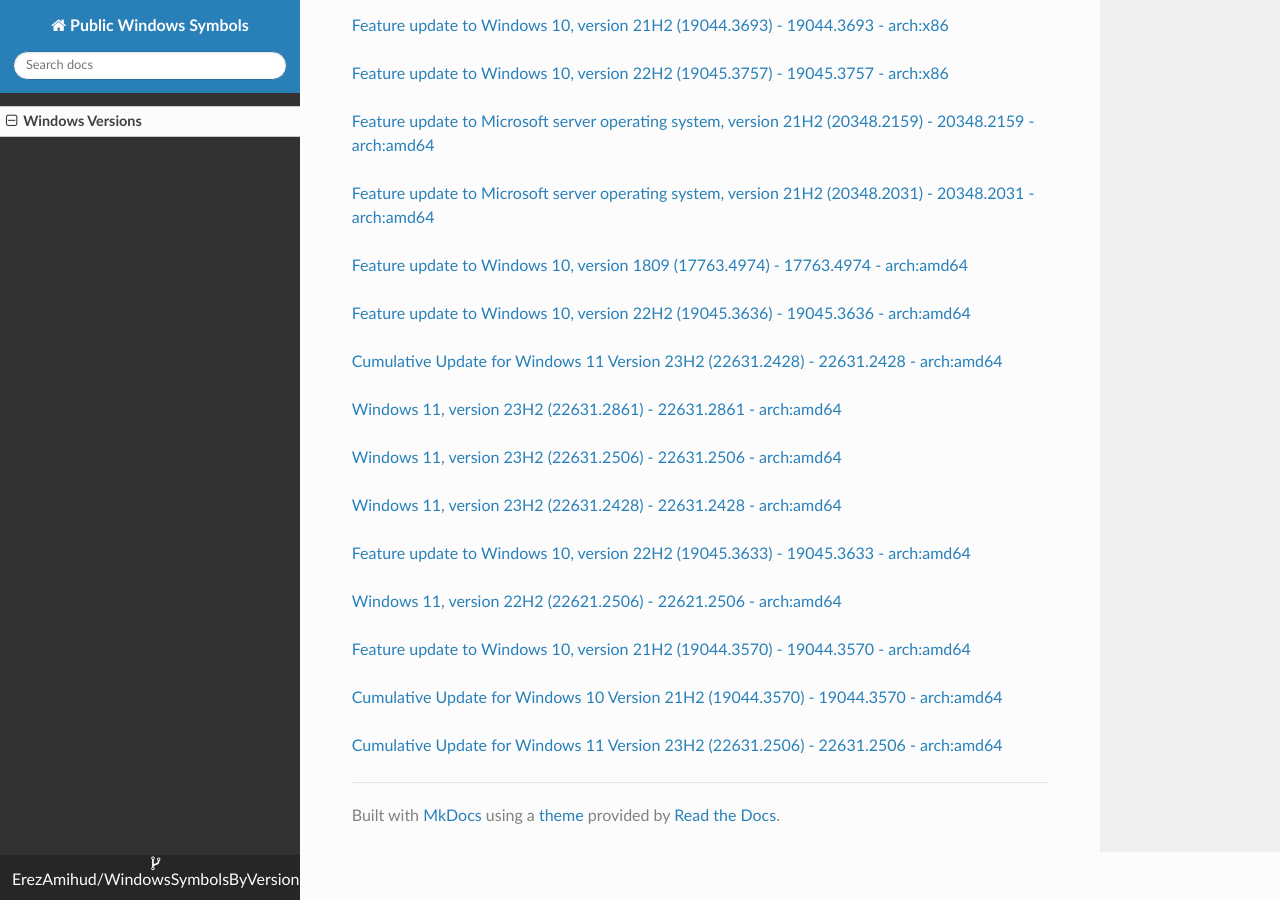
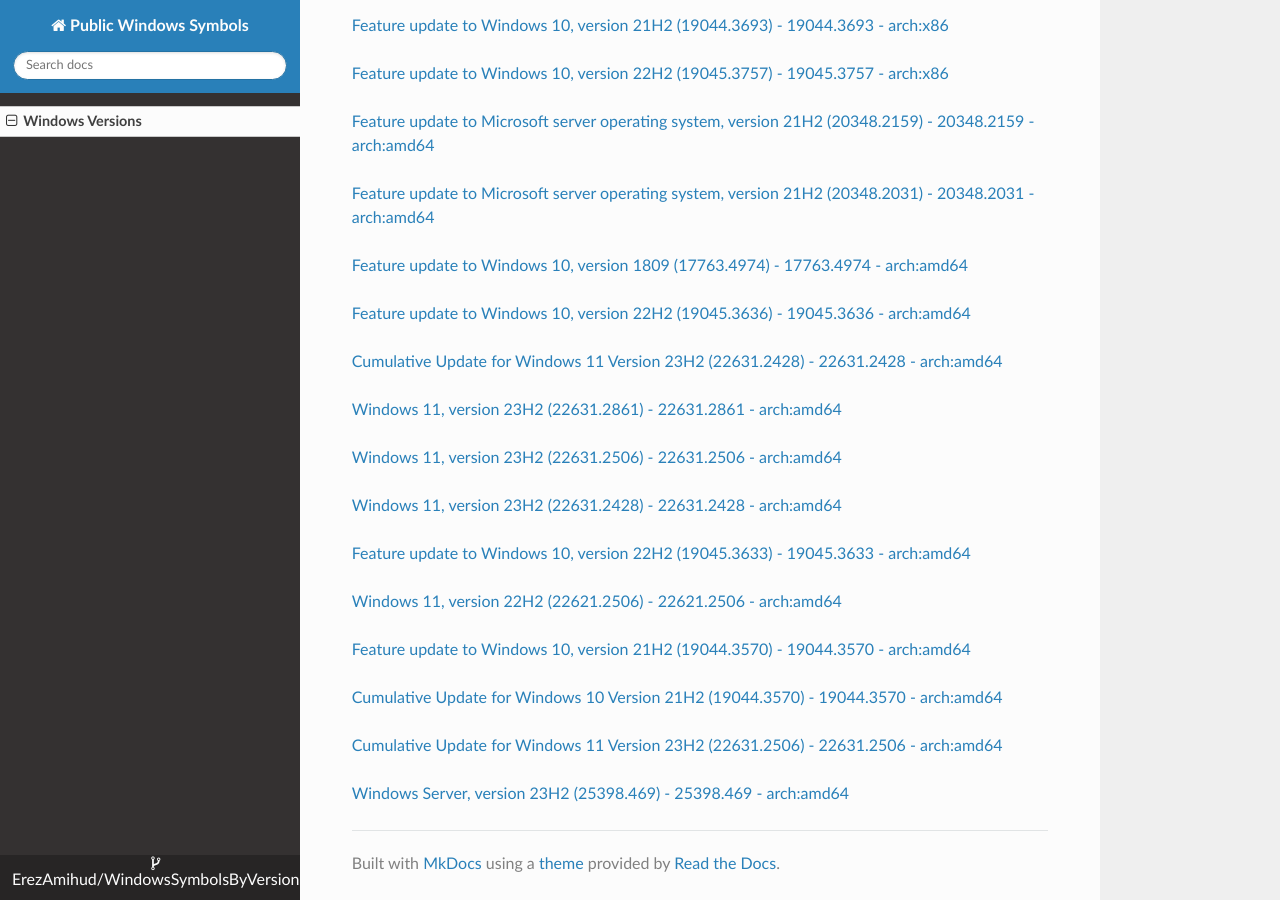
Before and after one commit to ErezAmihud/WindowsSymbolsByVersion, an MkDocs documentation site: the page built from docs/index.md, in a window 1280 px wide and 900 px high, scrolled down 21941 px. Built offline with MkDocs 1.6.1, drawn with Linux system fonts in a browser that asks for light colours; nearby versions of some CDN libraries.

Commit message:
Automated commit, add manifest for ce7c48c4-b024-4c65-b689-099fdc4aa374

```diff
--- a/docs/index.md
+++ b/docs/index.md
@@ -1228,3 +1228,6 @@
 
 
 [Cumulative Update for Windows 11 Version 23H2 (22631.2506) - 22631.2506 - arch:amd64](https://github.com/ErezAmihud/WindowsSymbolsByVersion/blob/main/manifests/c209c54e-18ea-4815-a131-6971a5c23a84.manifest)
+
+
+[Windows Server, version 23H2 (25398.469) - 25398.469 - arch:amd64](https://github.com/ErezAmihud/WindowsSymbolsByVersion/blob/main/manifests/ce7c48c4-b024-4c65-b689-099fdc4aa374.manifest)
```
Also changed, not shown: process_builds.json (+1 -1 lines), 1 other file.
